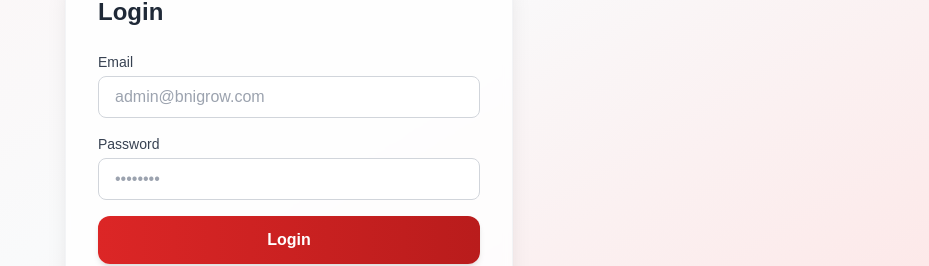
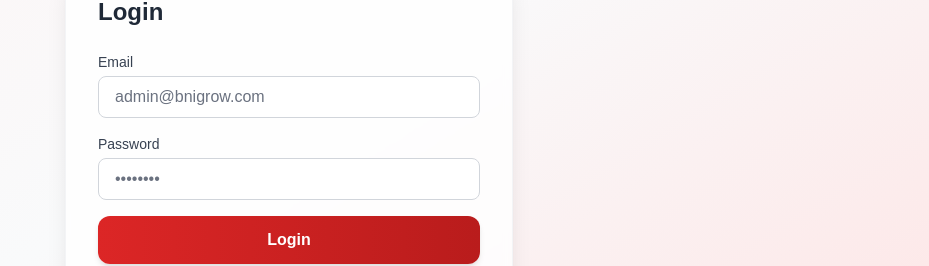
Before and after one commit to ikurniawann/bnigrowvisitor, a Next.js app: page /login in a window 1280 px wide. Shown: the part 306-572 px from the top of the page, without its empty margins (351-1280 px from the left). Built offline with nearby package versions, Linux system fonts and the light colour scheme; no server answers.

Commit message:
feat: Improve form input contrast for better readability
- Add text-gray-900 font-medium for darker, bolder text
- Add placeholder-gray-500 for darker, more visible placeholders
- Applied to Login page and PIC Management forms
- Improves accessibility and UX

```diff
--- a/src/app/(auth)/login/page.tsx
+++ b/src/app/(auth)/login/page.tsx
@@ -63,7 +63,7 @@ export default function LoginPage() {
                 type="email"
                 value={email}
                 onChange={(e) => setEmail(e.target.value)}
-                className="w-full px-4 py-2 border border-gray-300 rounded-lg focus:ring-2 focus:ring-primary-500 focus:border-transparent"
+                className="w-full px-4 py-2 border border-gray-300 rounded-lg focus:ring-2 focus:ring-primary-500 focus:border-transparent text-gray-900 font-medium placeholder-gray-500"
                 placeholder="admin@bnigrow.com"
                 required
                 disabled={loading}
@@ -76,7 +76,7 @@ export default function LoginPage() {
                 type="password"
                 value={password}
                 onChange={(e) => setPassword(e.target.value)}
-                className="w-full px-4 py-2 border border-gray-300 rounded-lg focus:ring-2 focus:ring-primary-500 focus:border-transparent"
+                className="w-full px-4 py-2 border border-gray-300 rounded-lg focus:ring-2 focus:ring-primary-500 focus:border-transparent text-gray-900 font-medium placeholder-gray-500"
                 placeholder="••••••••"
                 required
                 disabled={loading}
--- a/src/components/pages/PICManagement.tsx
+++ b/src/components/pages/PICManagement.tsx
@@ -369,7 +369,7 @@ export default function PICManagement() {
                   type="text"
                   value={formData.name}
                   onChange={(e) => setFormData({ ...formData, name: e.target.value })}
-                  className="w-full px-3 py-2 border border-gray-300 rounded-lg text-sm focus:ring-2 focus:ring-red-500"
+                  className="w-full px-3 py-2 border border-gray-300 rounded-lg text-sm focus:ring-2 focus:ring-red-500 text-gray-900 font-medium placeholder-gray-500"
                   placeholder="Contoh: Ilham Ramadhan"
                   autoFocus
                 />
@@ -383,7 +383,7 @@ export default function PICManagement() {
                   type="text"
                   value={formData.role}
                   onChange={(e) => setFormData({ ...formData, role: e.target.value })}
-                  className="w-full px-3 py-2 border border-gray-300 rounded-lg text-sm focus:ring-2 focus:ring-red-500"
+                  className="w-full px-3 py-2 border border-gray-300 rounded-lg text-sm focus:ring-2 focus:ring-red-500 text-gray-900 font-medium placeholder-gray-500"
                   placeholder="Visitor Followup Specialist"
                 />
               </div>
@@ -396,7 +396,7 @@ export default function PICManagement() {
                   type="tel"
                   value={formData.wa}
                   onChange={(e) => setFormData({ ...formData, wa: e.target.value })}
-                  className="w-full px-3 py-2 border border-gray-300 rounded-lg text-sm focus:ring-2 focus:ring-red-500"
+                  className="w-full px-3 py-2 border border-gray-300 rounded-lg text-sm focus:ring-2 focus:ring-red-500 text-gray-900 font-medium placeholder-gray-500"
                   placeholder="0812xxxx"
                 />
               </div>
@@ -411,7 +411,7 @@ export default function PICManagement() {
                       type="email"
                       value={formData.email}
                       onChange={(e) => setFormData({ ...formData, email: e.target.value })}
-                      className="w-full px-3 py-2 border border-gray-300 rounded-lg text-sm focus:ring-2 focus:ring-red-500"
+                      className="w-full px-3 py-2 border border-gray-300 rounded-lg text-sm focus:ring-2 focus:ring-red-500 text-gray-900 font-medium placeholder-gray-500"
                       placeholder="pic@bnigrow.com"
                     />
                     <p className="text-[10px] text-gray-500 mt-1">Email untuk login ke sistem</p>
@@ -425,7 +425,7 @@ export default function PICManagement() {
                       type="password"
                       value={formData.password}
                       onChange={(e) => setFormData({ ...formData, password: e.target.value })}
-                      className="w-full px-3 py-2 border border-gray-300 rounded-lg text-sm focus:ring-2 focus:ring-red-500"
+                      className="w-full px-3 py-2 border border-gray-300 rounded-lg text-sm focus:ring-2 focus:ring-red-500 text-gray-900 font-medium placeholder-gray-500"
                       placeholder="pic123"
                     />
                     <p className="text-[10px] text-gray-500 mt-1">Password awal, bisa diubah setelah login</p>
```
Also changed, not shown: vercel.json (added).
